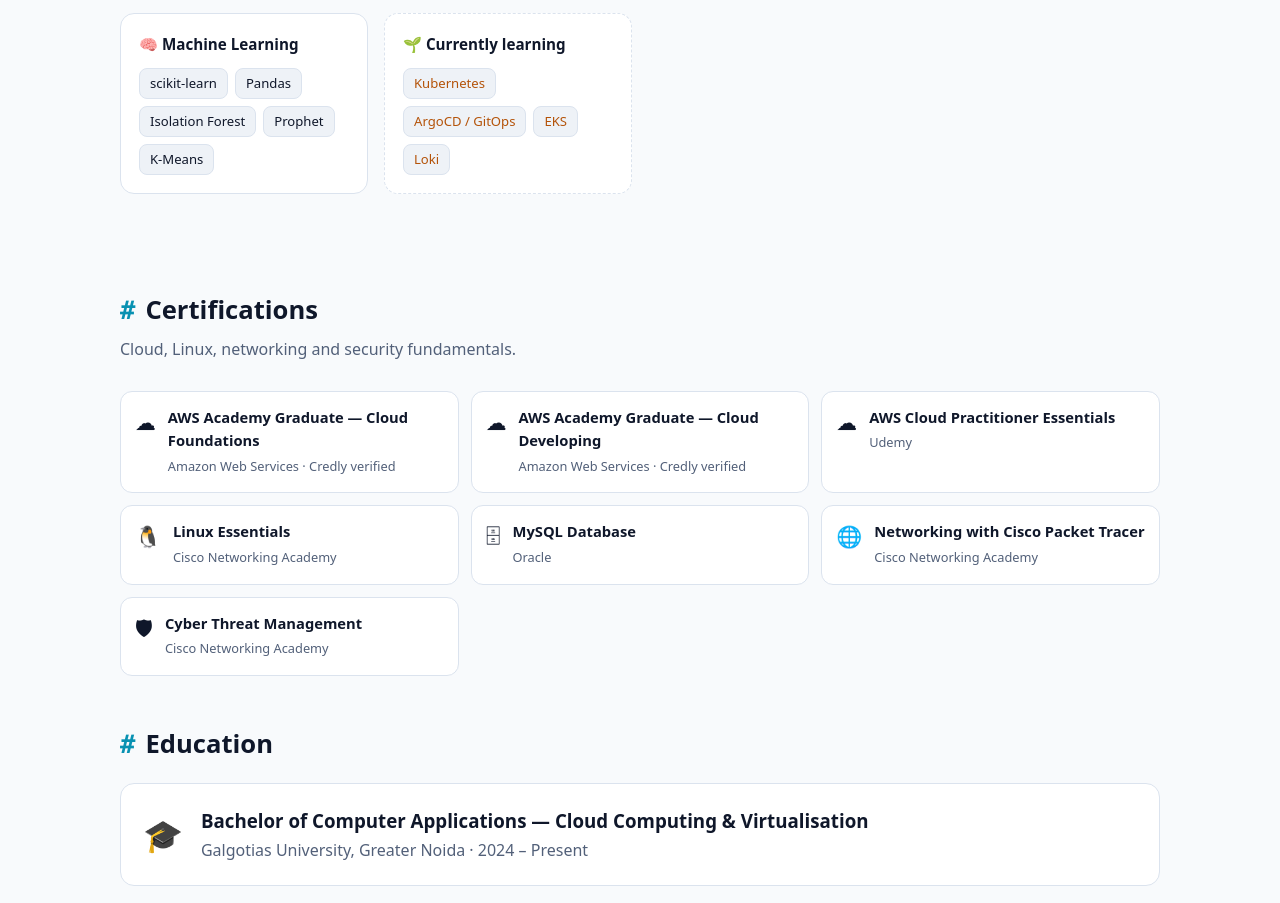
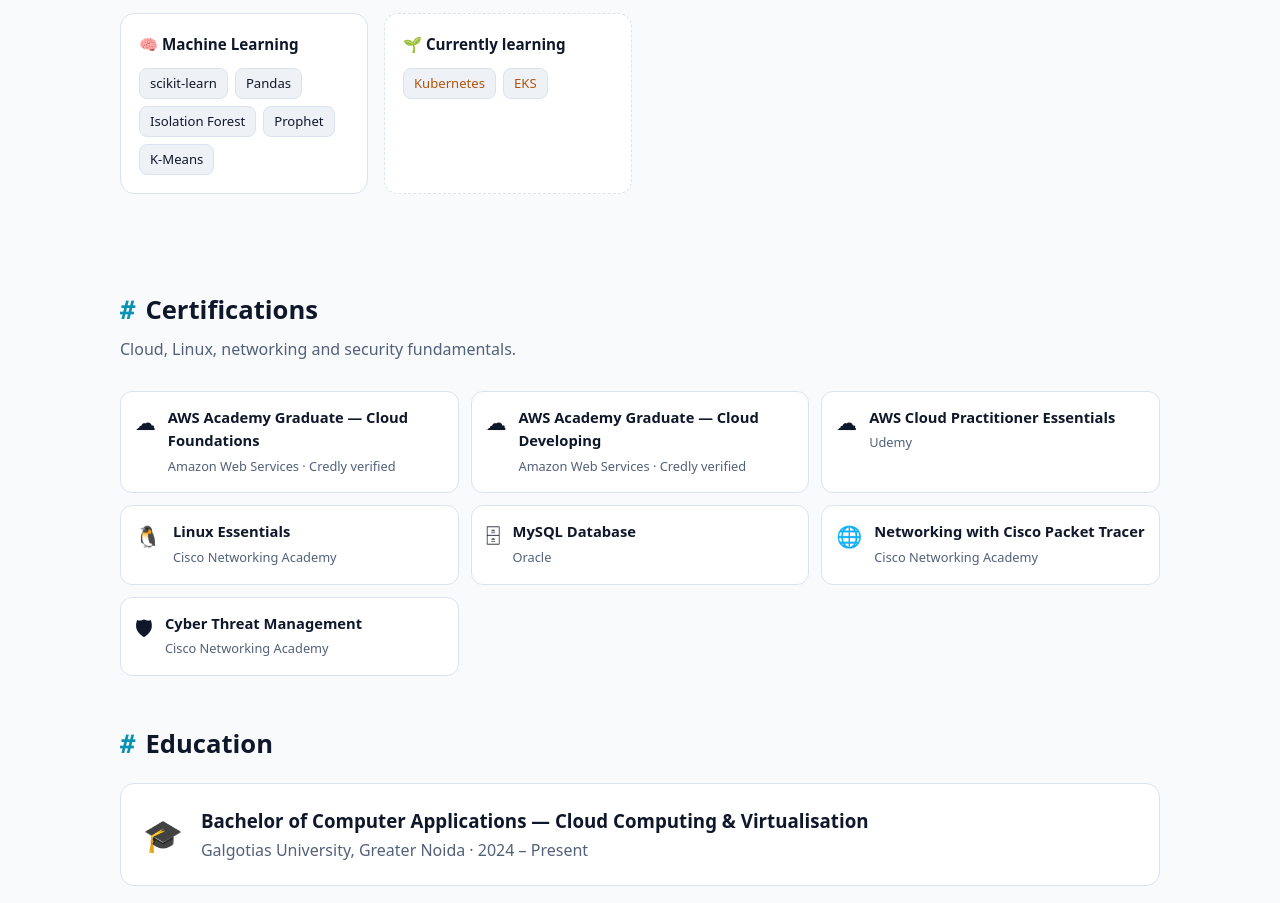
Before and after one commit to MantashaR/aws-static-website-hosting, a plain HTML site: page portfolio/index.html in a window 1280 px wide. Shown: the part 2952-3855 px from the top of the page. Drawn offline with Linux system fonts and the light colour scheme.

Commit message:
Update resume PDF and learning list

```diff
--- a/portfolio/index.html
+++ b/portfolio/index.html
@@ -498,7 +498,7 @@
   { ico: "🐧", h: "Linux & Scripting", items: ["Linux", "Bash", "Python", "Nginx"] },
   { ico: "🗄", h: "Data", items: ["PostgreSQL", "MySQL", "Redis"] },
   { ico: "🧠", h: "Machine Learning", items: ["scikit-learn", "Pandas", "Isolation Forest", "Prophet", "K-Means"] },
-  { ico: "🌱", h: "Currently learning", items: ["Kubernetes", "ArgoCD / GitOps", "EKS", "Loki"], learning: true }
+  { ico: "🌱", h: "Currently learning", items: ["Kubernetes", "EKS"], learning: true }
 ];
 
 // skill -> project ids (for hover highlighting)
```
Also changed, not shown: 1 other file.
